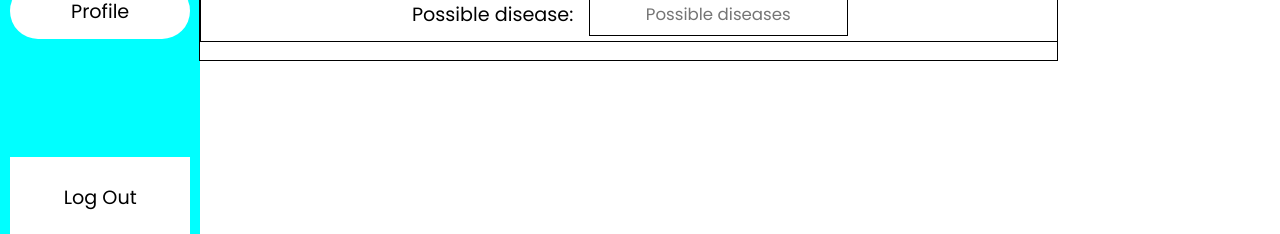
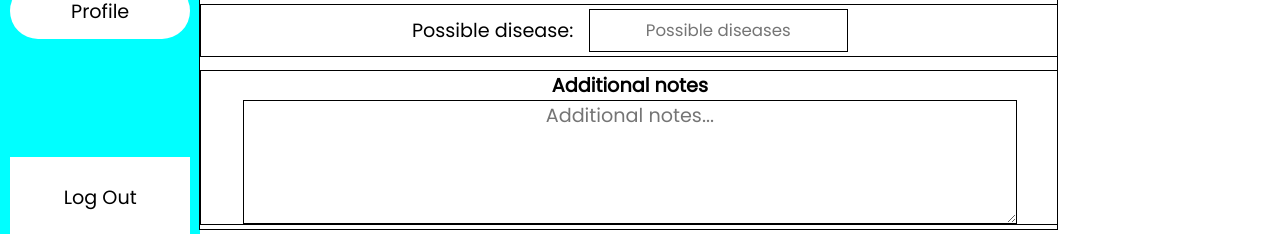
Before and after one commit to MokuaEnock/swiss, a React (Create React App) app: page /patient in a window 1280 px wide. Shown: the part 563-797 px from the top of the page. Built offline with nearby package versions, Linux system fonts and the light colour scheme.

Commit message:
add  additional notes

```diff
--- a/src/pages/Patient.js
+++ b/src/pages/Patient.js
@@ -71,6 +71,11 @@ export default function Patient() {
             <input type="text" placeholder="Possible diseases" />
           </div>
 
+          <div id="patient-notes">
+            <h4>Additional notes</h4>
+            <textarea placeholder="Additional notes..." />
+          </div>
+
           <button type="submit" id="patient-submit"></button>
         </form>
       </section>
--- a/src/pages/patient.css
+++ b/src/pages/patient.css
@@ -153,6 +153,30 @@
   text-align: center;
 }
 
+#patient-notes {
+  height: 12vw;
+  display: flex;
+  flex-direction: column;
+  align-items: center;
+  justify-content: space-evenly;
+  font-size: 1vw;
+}
+
+#patient-notes > textarea {
+  width: 90%;
+  height: 90%;
+  display: flex;
+  flex-direction: row;
+  align-items: center;
+  justify-content: center;
+  text-align: center;
+  border: thin solid black;
+}
+
+#patient-notes > textarea :focus {
+  outline: thin solid black;
+}
+
 #doctor-aside {
   width: 20%;
   height: 5%;
```
